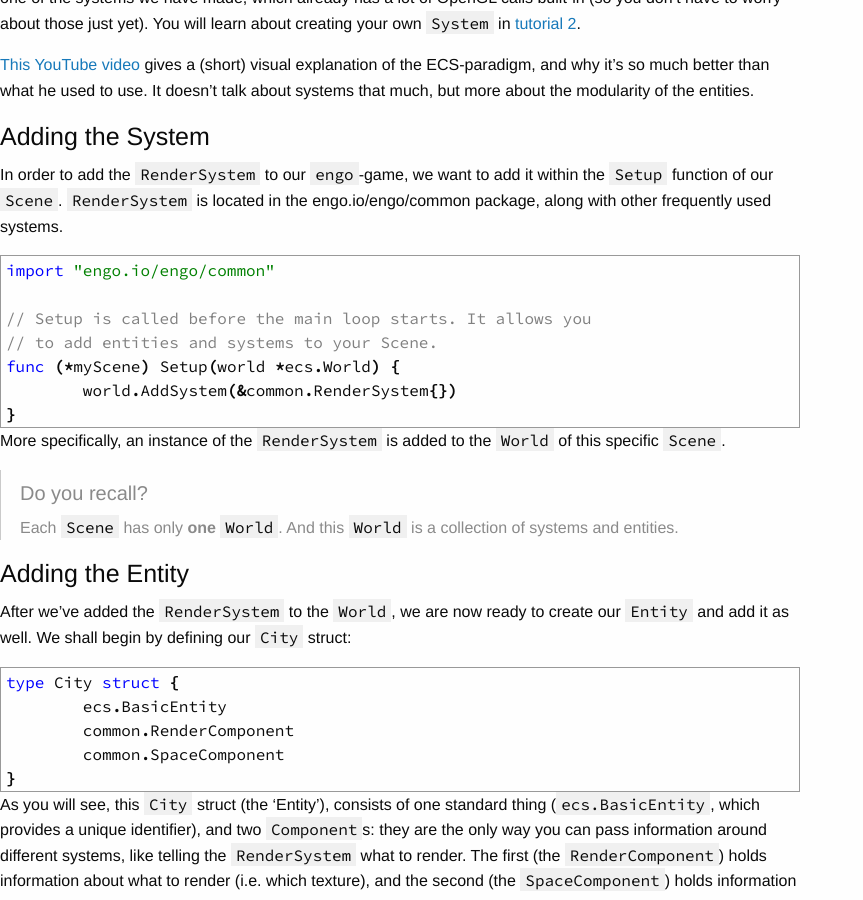
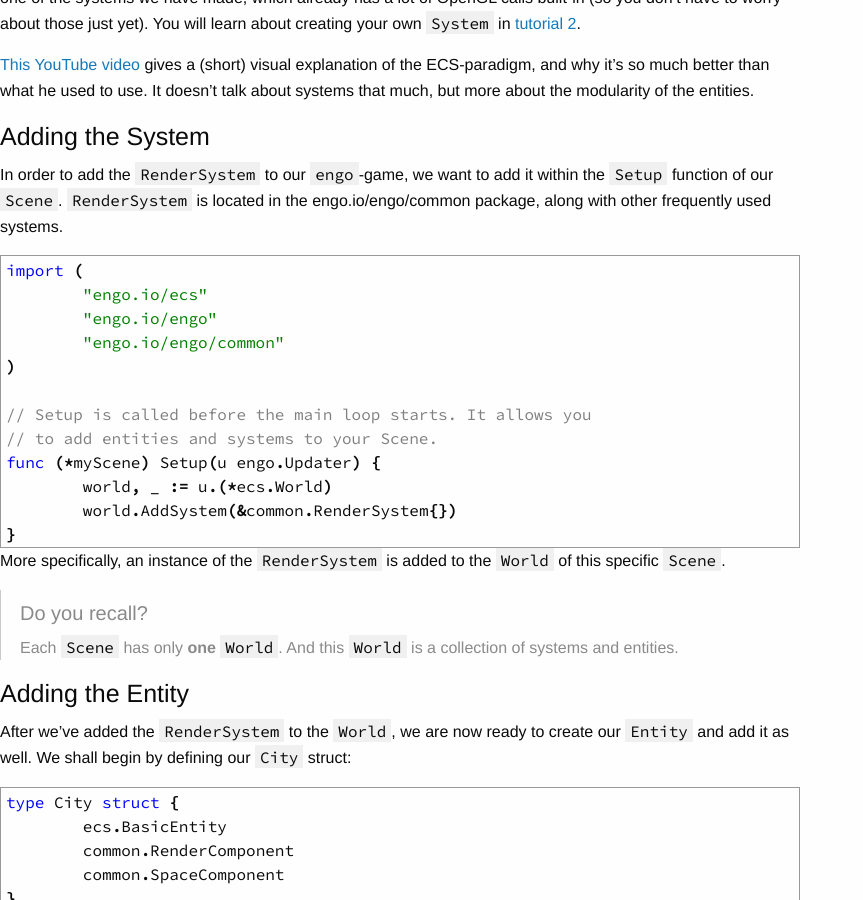
Before and after one commit to EngoEngine/engoengine.github.io, a Jekyll site: the page built from tutorials/_posts/2016-04-09-hello-world.md, in a window 1280 px wide and 900 px high, scrolled down 3558 px. Shown: the whole window, without its empty margins (0-863 px from the left). Built offline with Jekyll 4.4.1, drawn with Linux system fonts in a browser that asks for light colours; nearby versions of some CDN libraries.

Commit message:
fixed some typos / updates to engo that changed code

```diff
--- a/tutorials/_posts/2016-04-09-hello-world.md
+++ b/tutorials/_posts/2016-04-09-hello-world.md
@@ -143,11 +143,16 @@ In order to add the `RenderSystem` to our `engo`-game, we want to add it within
 `RenderSystem` is located in the engo.io/engo/common package, along with other frequently used systems.
 
 {% highlight go %}
-import "engo.io/engo/common"
+import (
+	"engo.io/ecs"
+	"engo.io/engo"
+	"engo.io/engo/common"
+)
 
 // Setup is called before the main loop starts. It allows you
 // to add entities and systems to your Scene.
-func (*myScene) Setup(world *ecs.World) {
+func (*myScene) Setup(u engo.Updater) {
+	world, _ := u.(*ecs.World)
 	world.AddSystem(&common.RenderSystem{})
 }
 {% endhighlight %}
```
Also changed, not shown: tutorials/_posts/2016-04-10-first-system.md (+2 -2 lines), tutorials/_posts/2016-04-11-camera-movement.md (+3 -3 lines).
